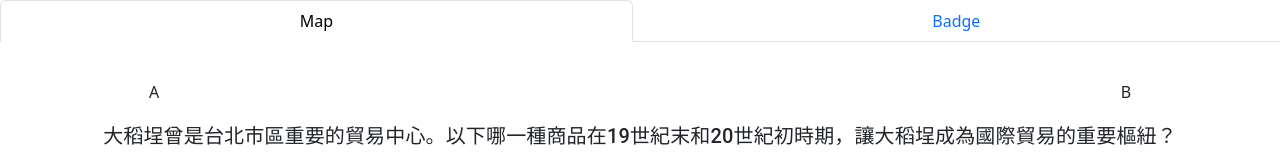
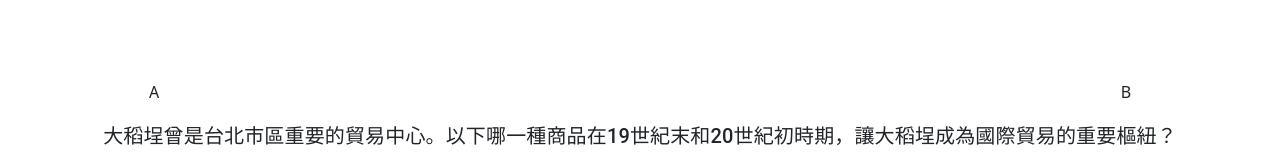
Before and after one commit to lynu1818/townpass-history, a React (Create React App) app: page /question/1 in a window 1280 px wide. Shown: the top 160 px of the page. Built offline with nearby package versions, Linux system fonts and the light colour scheme.

Commit message:
only show toptab in map and badge

```diff
--- a/src/App.js
+++ b/src/App.js
@@ -42,11 +42,12 @@ const TopTabs = () => {
 };
 
 function App() {
+	const location = useLocation();
+	const showTabs = location.pathname === "/map" || location.pathname === "/badge";
 	return (
-		<Router>
 		<div className="App">
 			{/* 固定的 Tabs */}
-				<TopTabs />
+			{showTabs && <TopTabs />}
 
 			{/* 頁面內容 */}
 			<div style={{ paddingTop: "80px" }}>
@@ -63,8 +64,15 @@ function App() {
 				</Routes>
 			</div>
 		</div>
+	);
+}
+
+function MainApp() {
+	return (
+		<Router>
+			<App />
 		</Router>
 	);
 }
 
-export default App;
+export default MainApp;
```
Lines whose indentation alone changed are shown as unchanged.
